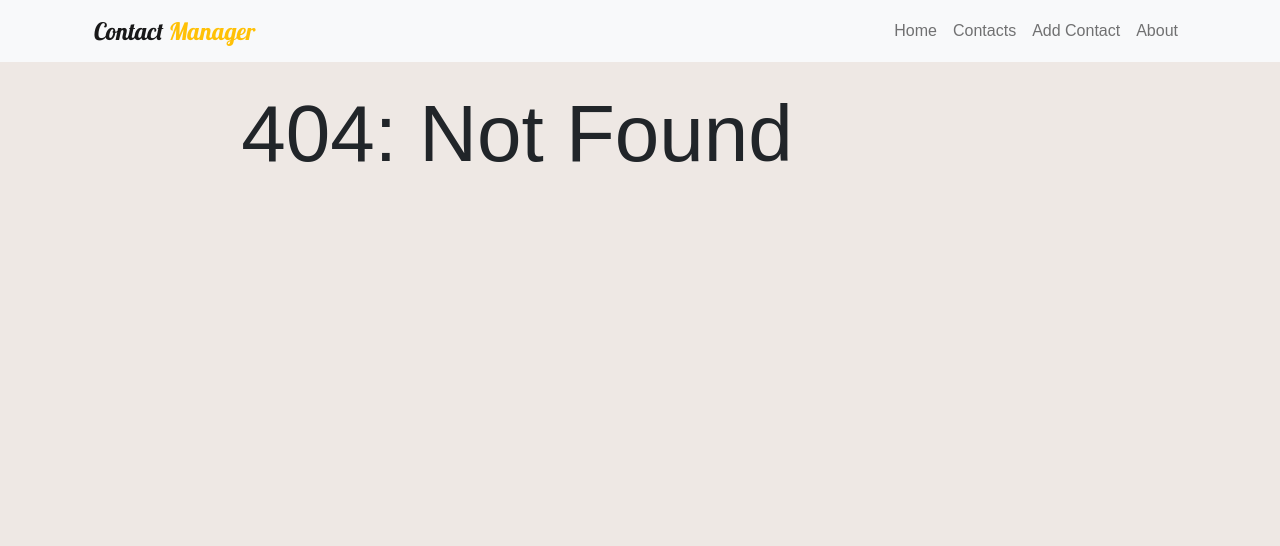
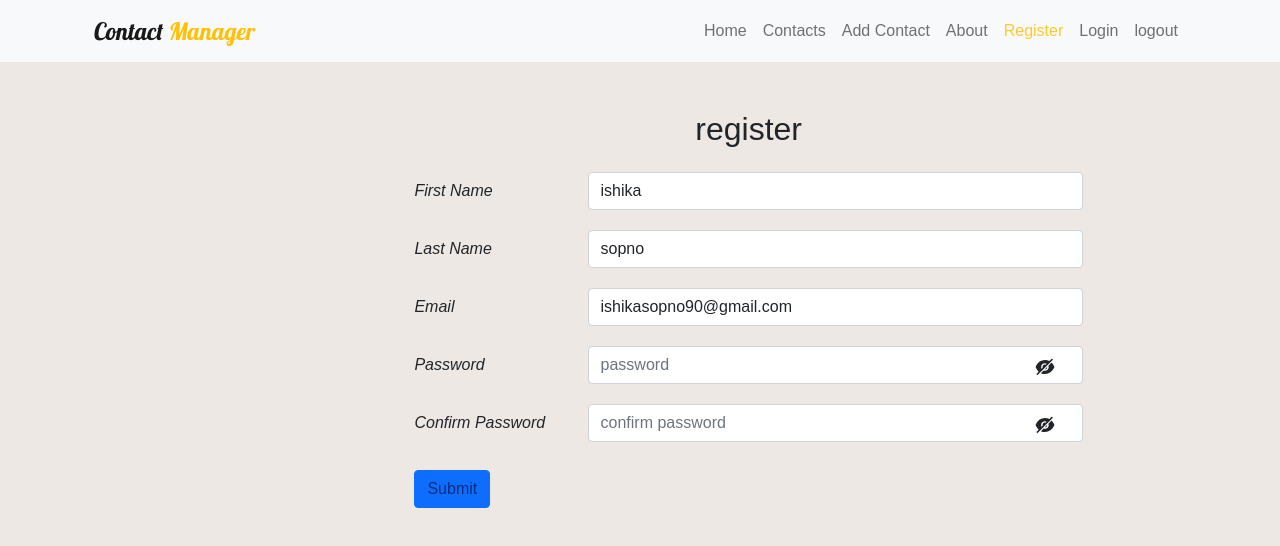
Before and after one commit to ruhizannat/contact-manager-app, a React (Vite) app: page /register in a window 1280 px wide. Before the commit this address had no page. Shown: the top 546 px of the page. Built offline with nearby package versions, Linux system fonts and the light colour scheme; a web font is replaced by a local one.

Commit message:
completed register form

```diff
--- a/package.json
+++ b/package.json
@@ -8,15 +8,19 @@
     "preview": "vite preview"
   },
   "dependencies": {
+    "@hookform/resolvers": "^2.8.8",
     "bootstrap": "^5.1.3",
     "date-fns": "^2.28.0",
     "react": "^17.0.2",
     "react-bootstrap": "^2.2.1",
     "react-datepicker": "^4.7.0",
     "react-dom": "^17.0.2",
+    "react-hook-form": "^7.31.0",
+    "react-icons": "^4.3.1",
     "react-router-dom": "^6.2.2",
     "react-toastify": "^8.2.0",
-    "uuid": "^8.3.2"
+    "uuid": "^8.3.2",
+    "yup": "^0.32.11"
   },
   "devDependencies": {
     "@vitejs/plugin-react": "^1.0.7",
--- a/src/App.jsx
+++ b/src/App.jsx
@@ -15,6 +15,8 @@ import 'react-toastify/dist/ReactToastify.css';
 import { BrowserRouter, Routes, Route } from 'react-router-dom';
 import NotFound from './NotFound';
 import ContactDetails from './ContactDetails';
+import Register from './auth/Register';
+import Login from './auth/Login';
 
 const App = () => {
 	return (
@@ -38,6 +40,8 @@ const App = () => {
 								<Route path='/edit/:id' element={<EditContact />} />
 								<Route path='/details/:id' element={<ContactDetails />} />
 								<Route path='/contacts' element={<Contacts />} />
+								<Route path='/register' element={<Register />} />
+								<Route path='/login' element={<Login />} />
 
 								<Route path='*' element={<NotFound />} />
 							</Routes>
--- a/src/Navigation.jsx
+++ b/src/Navigation.jsx
@@ -1,26 +1,44 @@
-import{Navbar, Nav, Container} from 'react-bootstrap'
-import { NavLink, Link } from 'react-router-dom'
+import { Navbar, Nav, Container } from 'react-bootstrap';
+import { NavLink, Link } from 'react-router-dom';
 
-const Navigation = () =>{
-    return(
+const Navigation = () => {
+	return (
 		<>
-        <Navbar bg="light" expand="lg" className='mb-4'>
+			<Navbar bg='light' expand='lg' className='mb-4'>
 				<Container className='d-flex flex-row'>
-                <Navbar.Brand as={Link} to='/' className='contact-brand'>Contact <span className='text-warning'>Manager</span></Navbar.Brand>
-                <Navbar.Toggle aria-controls="basic-navbar-nav" />
-                <Navbar.Collapse id="basic-navbar-nav">
-                <Nav className=" ms-auto">
-                    <Nav.Link as={NavLink} to='/'>Home</Nav.Link>
-                    <Nav.Link as={NavLink}  to="/contacts">Contacts</Nav.Link>
-                    <Nav.Link as={NavLink} to="/add">Add Contact</Nav.Link>
-                    <Nav.Link as={NavLink} to="/about">About</Nav.Link>
-
+					<Navbar.Brand as={Link} to='/' className='contact-brand'>
+						Contact <span className='text-warning'>Manager</span>
+					</Navbar.Brand>
+					<Navbar.Toggle aria-controls='basic-navbar-nav' />
+					<Navbar.Collapse id='basic-navbar-nav'>
+						<Nav className=' ms-auto'>
+							<Nav.Link as={NavLink} to='/'>
+								Home
+							</Nav.Link>
+							<Nav.Link as={NavLink} to='/contacts'>
+								Contacts
+							</Nav.Link>
+							<Nav.Link as={NavLink} to='/add'>
+								Add Contact
+							</Nav.Link>
+							<Nav.Link as={NavLink} to='/about'>
+								About
+							</Nav.Link>
+							<Nav.Link as={NavLink} to='/register'>
+								Register
+							</Nav.Link>
+							<Nav.Link as={NavLink} to='/login'>
+								Login
+							</Nav.Link>
+							<Nav.Link as={NavLink} to='/login'>
+								logout
+							</Nav.Link>
 						</Nav>
 					</Navbar.Collapse>
 				</Container>
 			</Navbar>
 		</>
-    )
-}
+	);
+};
 
-export default Navigation
+export default Navigation;
--- /dev/null
+++ b/src/auth/Login.jsx
@@ -0,0 +1,9 @@
+const Login = () => {
+	return (
+		<>
+			<h2>Login</h2>
+		</>
+	);
+};
+
+export default Login;
--- /dev/null
+++ b/src/auth/Register.jsx
@@ -0,0 +1,202 @@
+import { Row, Col, Form, Button } from 'react-bootstrap';
+import { useForm } from 'react-hook-form';
+import { yupResolver } from '@hookform/resolvers/yup';
+import * as yup from 'yup';
+import { AiFillEyeInvisible, AiFillEye } from 'react-icons/ai';
+import { useState } from 'react';
+const schema = yup
+	.object({
+		firstName: yup.string().required('First Name is required'),
+		lastName: yup.string().required('Last Name is required'),
+		email: yup
+			.string()
+			.email('Must be valid')
+			.trim()
+			.lowercase()
+			.required('Email is required'),
+		password: yup
+			.string()
+			.min(8, 'password must be 8 character long')
+			.required('Password is required'),
+		confirmPassword: yup
+			.string()
+			.required('confirm Password is Required')
+			.oneOf([yup.ref('password')], "confirmPassword doesn't match"),
+	})
+	.required();
+
+const Register = () => {
+	const {
+		register,
+		handleSubmit,
+
+		formState: { errors, isSubmitting },
+	} = useForm({
+		resolver: yupResolver(schema),
+	});
+
+	const submit = (data) => {
+		console.log(data);
+	};
+
+	const [password, setPassword] = useState(false);
+	const [confirmPassword, setConfirmPassword] = useState(false);
+
+	const handelPassword = () => {
+		setPassword(!password);
+	};
+	const handelConfirmPassword = () => {
+		setConfirmPassword(!confirmPassword);
+	};
+	return (
+		<Row>
+			<h2 className='mb-4 mt-4 text-center '>register</h2>
+			<Col sm={{ span: 8, offset: 2 }}>
+				<Form onSubmit={handleSubmit(submit)}>
+					<Form.Group as={Row} className='mb-3'>
+						<Col sm={3}>
+							<Form.Label column htmlFor='firstName'>
+								First Name
+							</Form.Label>
+						</Col>
+						<Col sm={9}>
+							<Form.Control
+								type='text'
+								name='firstName'
+								id='firstName'
+								placeholder=' first name'
+								isInvalid={errors.firstName}
+								defaultValue={'ishika'}
+								{...register('firstName')}
+							/>
+
+							<Form.Control.Feedback type='invalid' className='d-block'>
+								{errors.firstName?.message}
+							</Form.Control.Feedback>
+						</Col>
+					</Form.Group>
+
+					<Form.Group as={Row} className='mb-3'>
+						<Col sm={3}>
+							<Form.Label column htmlFor='lastName'>
+								Last Name
+							</Form.Label>
+						</Col>
+						<Col sm={9}>
+							<Form.Control
+								type='text'
+								name='lastName'
+								id='lastName'
+								placeholder=' last name'
+								isInvalid={errors.lastName}
+								defaultValue={'sopno'}
+								{...register('lastName')}
+							/>
+							<Form.Control.Feedback type='invalid' className='d-block'>
+								{errors.lastName?.message}
+							</Form.Control.Feedback>
+						</Col>
+					</Form.Group>
+
+					<Form.Group as={Row} className='mb-3'>
+						<Col sm={3}>
+							<Form.Label column htmlFor='email'>
+								Email
+							</Form.Label>
+						</Col>
+						<Col sm={9}>
+							<Form.Control
+								type='text'
+								name='email'
+								id='email'
+								placeholder=' email'
+								isInvalid={errors.email}
+								defaultValue={'ishikasopno90@gmail.com'}
+								{...register('email')}
+							/>
+
+							<Form.Control.Feedback type='invalid' className='d-block'>
+								{errors.email?.message}
+							</Form.Control.Feedback>
+						</Col>
+					</Form.Group>
+
+					<Form.Group as={Row} className='mb-3'>
+						<Col sm={3}>
+							<Form.Label column htmlFor='password'>
+								Password
+							</Form.Label>
+						</Col>
+						<Col sm={9}>
+							<Form.Control
+								className='relative'
+								type={password === false ? 'password' : 'text'}
+								name='password'
+								id='password'
+								placeholder='password'
+								isInvalid={errors.password}
+								{...register('password', {
+									pattern:
+										/^(?=.*[A-Za-z])(?=.*\d)(?=.*[@$!%*#?&])[A-Za-z\d@$!%*#?&]{8,}$/,
+								})}
+							/>
+							<div className='absolute '>
+								{password === false ? (
+									<AiFillEyeInvisible onClick={handelPassword} />
+								) : (
+									<AiFillEye onClick={handelPassword} />
+								)}
+							</div>
+
+							<Form.Control.Feedback type='invalid' className='d-block'>
+								{errors.password?.message}
+							</Form.Control.Feedback>
+						</Col>
+					</Form.Group>
+
+					<Form.Group as={Row} className='mb-3'>
+						<Col sm={3}>
+							<Form.Label column htmlFor='confirmPassword'>
+								Confirm Password
+							</Form.Label>
+						</Col>
+						<Col sm={9}>
+							<Form.Control
+								className='relative'
+								type={confirmPassword === false ? 'password' : 'text'}
+								name='confirmPassword'
+								id='confirmPassword'
+								placeholder='confirm password'
+								isInvalid={errors.confirmPassword}
+								{...register('confirmPassword')}
+							/>
+							<div className='absolute '>
+								{confirmPassword === false ? (
+									<AiFillEyeInvisible onClick={handelConfirmPassword} />
+								) : (
+									<AiFillEye onClick={handelConfirmPassword} />
+								)}
+							</div>
+
+							<Form.Control.Feedback type='invalid' className='d-block'>
+								{errors.confirmPassword?.message}
+							</Form.Control.Feedback>
+						</Col>
+					</Form.Group>
+					<div className='mt-4'>
+						<Button
+							className='button'
+							disabled={isSubmitting}
+							type='submit'
+							size='md'
+						>
+							Submit
+						</Button>
+					</div>
+				</Form>
+			</Col>
+		</Row>
+	);
+};
+
+export default Register;
--- a/src/context/ContactContext.jsx
+++ b/src/context/ContactContext.jsx
@@ -50,4 +50,4 @@ export const ContactProvider = ({ children }) => {
 	return (
 		<ContactContext.Provider value={value}>{children}</ContactContext.Provider>
 	);
-};
+}
--- a/src/index.css
+++ b/src/index.css
@@ -2,28 +2,41 @@
 /* font-family: 'Lobster', cursive;
 font-family: 'Recursive', sans-serif; */
 
-body{
+body {
 	font-family: 'Recursive', sans-serif !important;
 	overflow-x: hidden;
-    background-color: #eee8E4 !important;
+	background-color: #eee8e4 !important;
 }
-form label{
+form label {
 	font-style: italic;
 	font-weight: lighter;
 }
 
-
-.contact-brand{
+.contact-brand {
 	font-family: 'Lobster', cursive !important;
 	font-size: 1.5rem !important;
-
 }
 
-.p{
+.p {
 	text-align: center;
 	font-size: 20px;
 	font-weight: 300;
 }
-.navbar-light .navbar-nav .nav-link.active, .navbar-light .navbar-nav .show>.nav-link {
-    color: #FFCA2C !important;
+.navbar-light .navbar-nav .nav-link.active,
+.navbar-light .navbar-nav .show > .nav-link {
+	color: #ffca2c !important;
 }
+
+.button {
+	color: #0c2c7e !important;
+}
+.relative {
+	position: relative !important;
+}
+
+.absolute {
+	position: absolute !important;
+	margin-top: -36px;
+	right: 14rem;
+	font-size: 22px;
+}
```
Also changed, not shown: 1 other file (tests, documents, lock files or other folders). Lines whose indentation alone changed are shown as unchanged.
